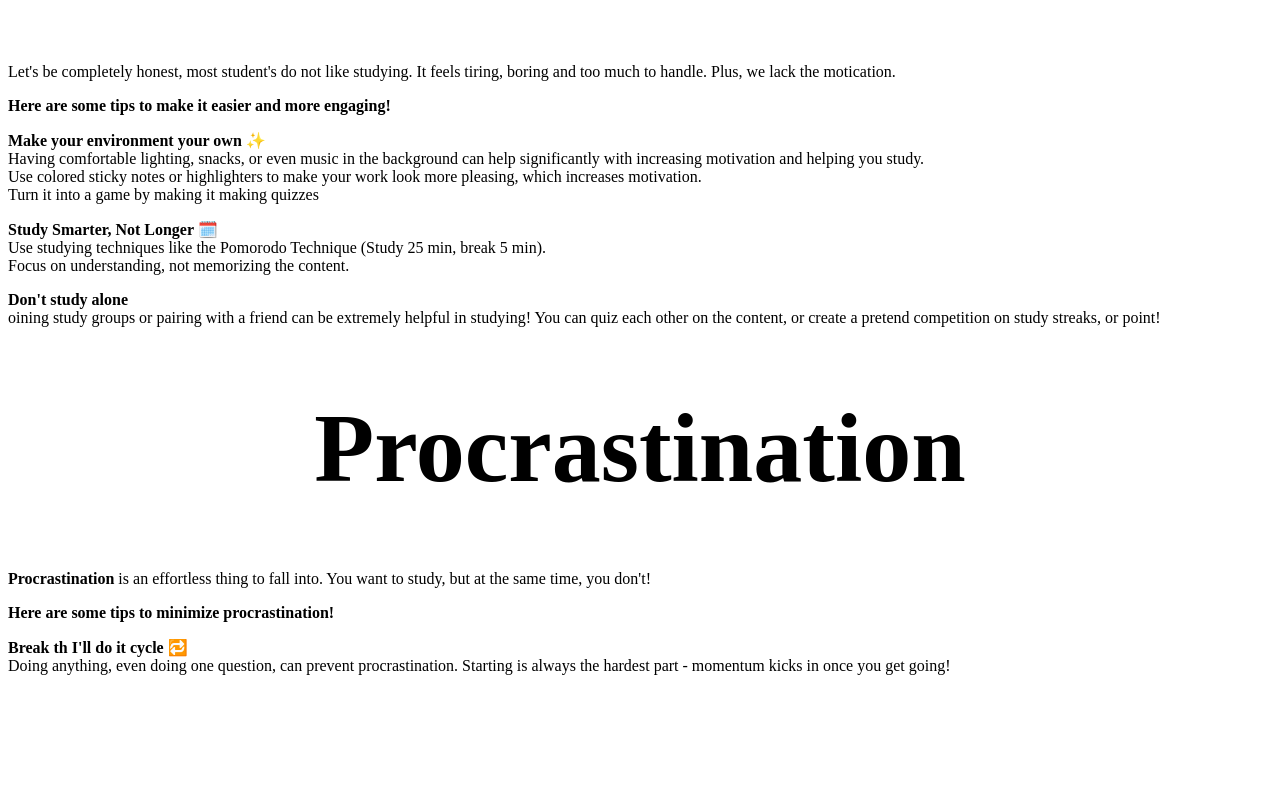
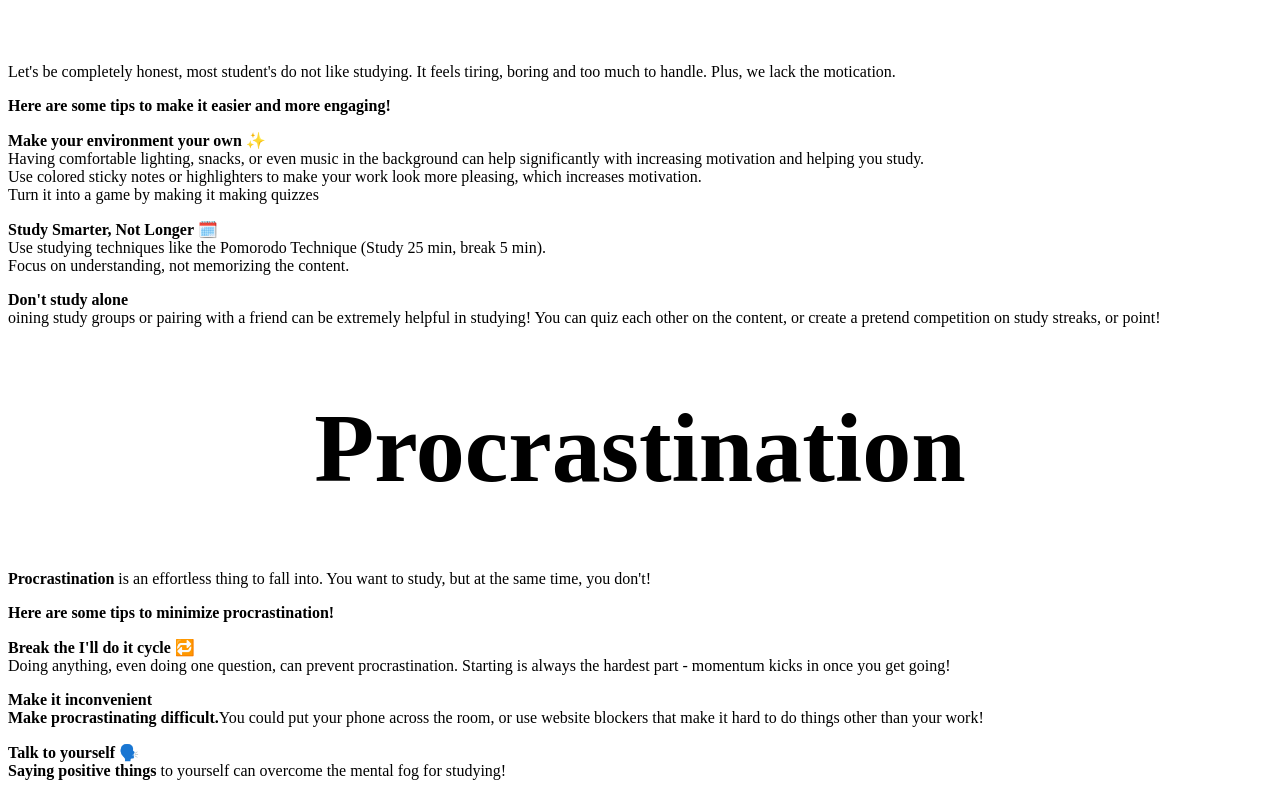
Before and after one commit to Daniel93411/first, a website: page index.html in a window 1280 px wide. Shown: the part 573-1369 px from the top of the page. Before the commit the page ends 1264 px from the top, so only its background shows below. Drawn offline with Linux system fonts and the light colour scheme; a web font is replaced by a local one.

Commit message:
Added a bit for the talk to yourself place

```diff
--- a/index.html
+++ b/index.html
@@ -38,8 +38,9 @@
                 <h1>Procrastination</h1>
                 <p><strong>Procrastination</strong> is an effortless thing to fall into. You want to study, but at the same time, you don't!</p>
                 <p><strong>Here are some tips to minimize procrastination!</strong></p>
-                <p><strong>Break th I'll do it cycle 🔁</strong><br>Doing anything, even doing one question, can prevent procrastination. Starting is always the hardest part - momentum kicks in once you get going!</p>
-                <p></p>
+                <p><strong>Break the I'll do it cycle 🔁</strong><br>Doing anything, even doing one question, can prevent procrastination. Starting is always the hardest part - momentum kicks in once you get going!</p>
+                <p><strong>Make it inconvenient</strong><br><strong>Make procrastinating difficult.</strong>You could put your phone across the room, or use website blockers that make it hard to do things other than your work!</p>
+                <p><strong>Talk to yourself 🗣️</strong><br><strong>Saying positive things</strong> to yourself can overcome the mental fog for studying!</p>
         </div>
 
 
```
